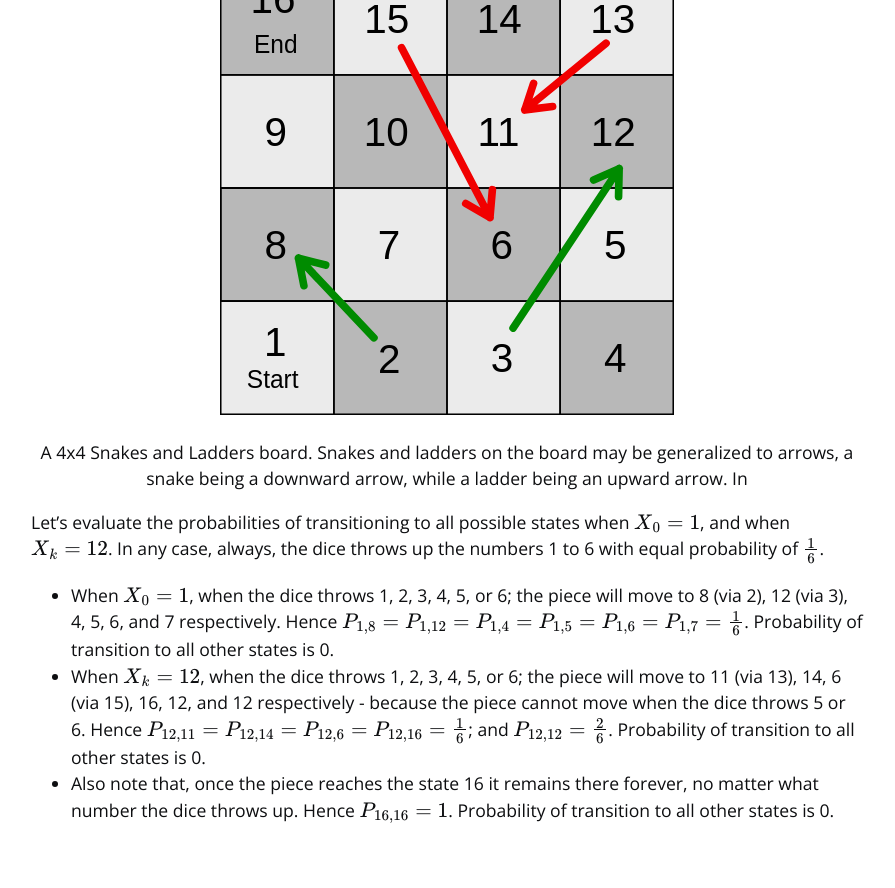
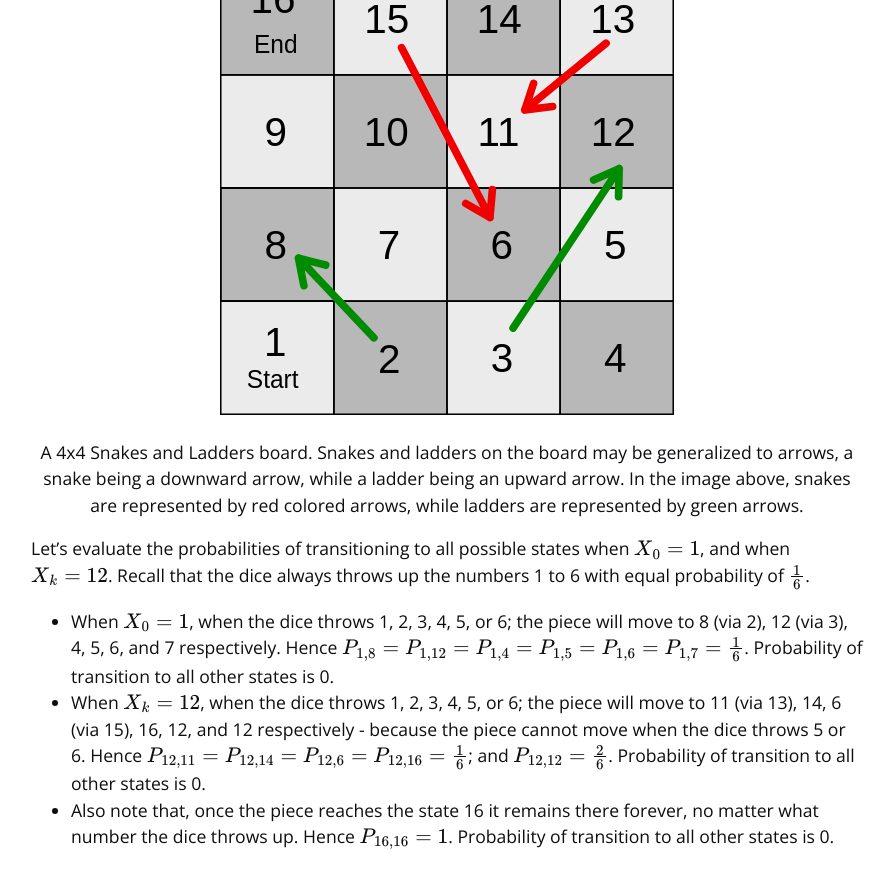
Before and after one commit to vinitjoglekar/playground, a Jekyll site: the page built from _pages/markov_chains.md, in a window 1280 px wide and 900 px high, scrolled down 1724 px. Shown: the top 888 px of the window, without its empty margins (193-1088 px from the left). Built offline with Jekyll 4.4.1, drawn with Linux system fonts in a browser that asks for light colours.

Commit message:
Update markov_chains.md

```diff
--- a/_pages/markov_chains.md
+++ b/_pages/markov_chains.md
@@ -52,11 +52,11 @@ Let's consider a board of size 4 x 4, and a simplified scenario where a single p
  <p>
   <img src="https://raw.githubusercontent.com/vinitjoglekar/playground/main/assets/svg/Snake-Ladder.svg" alt="A 4x4 Snakes and Ladders board">
   <br/>
-  <div id="grey">A 4x4 Snakes and Ladders board. Snakes and ladders on the board may be generalized to arrows, a snake being a downward arrow, while a ladder being an upward arrow. In </div>
+  <div id="grey">A 4x4 Snakes and Ladders board. Snakes and ladders on the board may be generalized to arrows, a snake being a downward arrow, while a ladder being an upward arrow. In the image above, snakes are represented by red colored arrows, while ladders are represented by green arrows. </div>
  </p>
 </div>
 
-Let's evaluate the probabilities of transitioning to all possible states when \\(X_0 = 1\\), and when \\(X_k = 12\\). In any case, always, the dice throws up the numbers 1 to 6 with equal probability of \\(\frac{1}{6}\\).
+Let's evaluate the probabilities of transitioning to all possible states when \\(X_0 = 1\\), and when \\(X_k = 12\\). Recall that the dice always throws up the numbers 1 to 6 with equal probability of \\(\frac{1}{6}\\).
 - When \\(X_0 = 1\\), when the dice throws 1, 2, 3, 4, 5, or 6; the piece will move to 8 (via 2), 12 (via 3), 4, 5, 6, and 7 respectively. Hence $P_{1,8} = P_{1,12} = P_{1,4} = P_{1,5} = P_{1,6} = P_{1,7} = \frac{1}{6}$. Probability of transition to all other states is 0.
 - When \\(X_k = 12\\), when the dice throws 1, 2, 3, 4, 5, or 6; the piece will move to 11 (via 13), 14, 6 (via 15), 16, 12, and 12 respectively - because the piece cannot move when the dice throws 5 or 6. Hence $P_{12,11} = P_{12,14} = P_{12,6} = P_{12,16} = \frac{1}{6}$; and $P_{12,12} = \frac{2}{6}$. Probability of transition to all other states is 0.
 - Also note that, once the piece reaches the state 16 it remains there forever, no matter what number the dice throws up. Hence $P_{16,16} = 1$. Probability of transition to all other states is 0.
```
